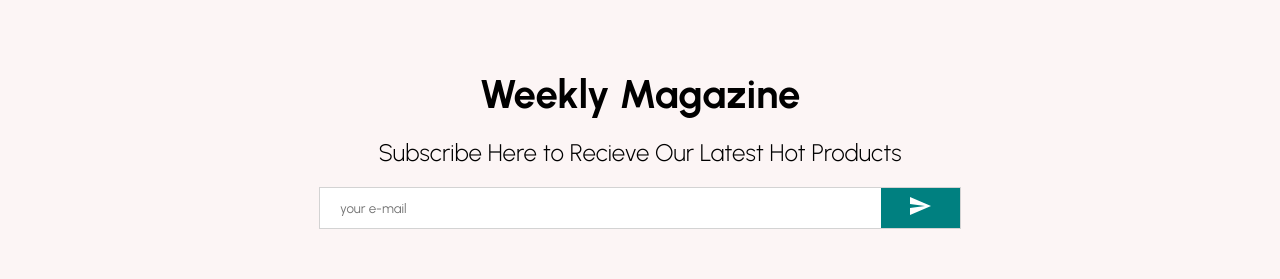
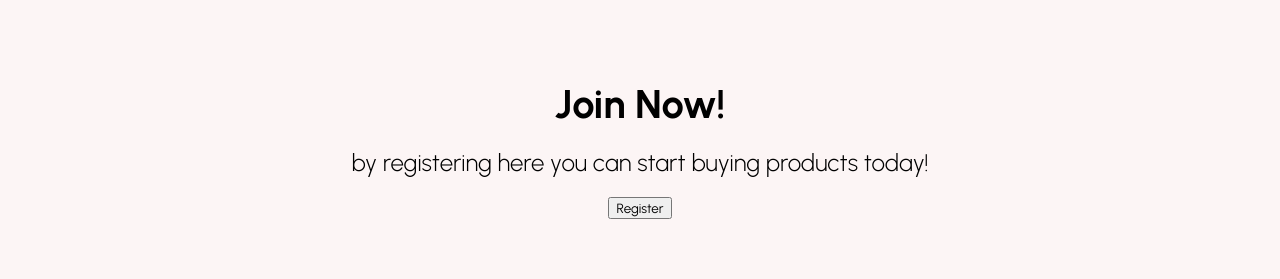
Before and after one commit to AliPooladmast/e-commerce, a React (Create React App) app: page / in a window 1280 px wide. Shown: the part 1196-1475 px from the top of the page. Built offline with nearby package versions, Linux system fonts and the light colour scheme; no server answers.

Commit message:
change contex of newsletter to announcmenet for joining

```diff
--- a/src/components/Newsletter/Newsletter.jsx
+++ b/src/components/Newsletter/Newsletter.jsx
@@ -1,20 +1,14 @@
 import React from "react";
 import style from "./Newsletter.module.scss";
-import { Send } from "@mui/icons-material";
 
 const Newsletter = () => {
   return (
     <div className={style.Container}>
-      <h1>Weekly Magazine</h1>
+      <h1>Join Now!</h1>
       <div className={style.Desc}>
-        Subscribe Here to Recieve Our Latest Hot Products
+        by registering here you can start buying products today!
       </div>
-      <div className={style.InputContainer}>
-        <input type="text" placeholder="your e-mail" />
-        <button>
-          <Send />
-        </button>
-      </div>
+      <button>Register</button>
     </div>
   );
 };
```
